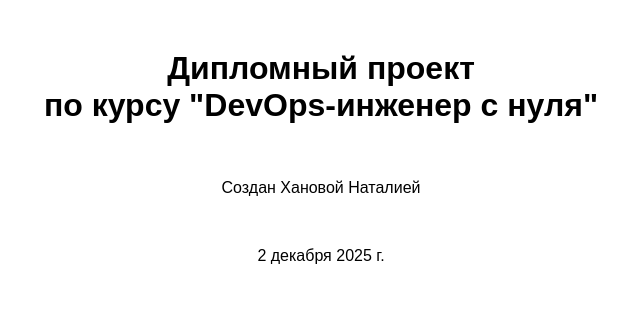
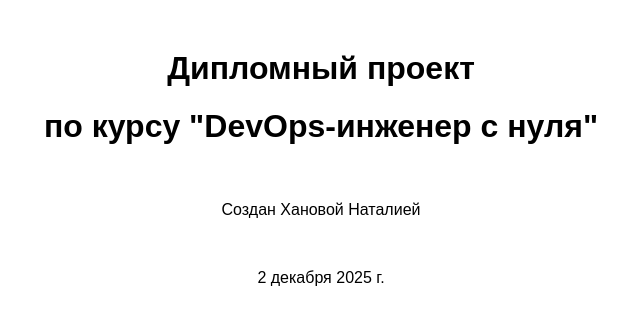
Before and after one commit to NataliyaKh/diplom-app, a plain HTML site: page html/index.html in a window 1280 px wide. Shown: the whole page, without its empty margins (319-959 px from the left). Drawn offline with Linux system fonts and the light colour scheme.

Commit message:
settings

```diff
--- a/html/index.html
+++ b/html/index.html
@@ -5,8 +5,8 @@
   <title>Диплом</title>
 </head>
 <body style="font-family: Arial; text-align: center; margin-top: 50px;">
-  <h1>Дипломный проект
-  <br>по курсу "DevOps-инженер с нуля"</h1>
+  <h1>Дипломный проект</h1>
+  <h1>по курсу "DevOps-инженер с нуля"</h1>
   <br>
   <p>Создан Хановой Наталией</p>
   <br>
```
